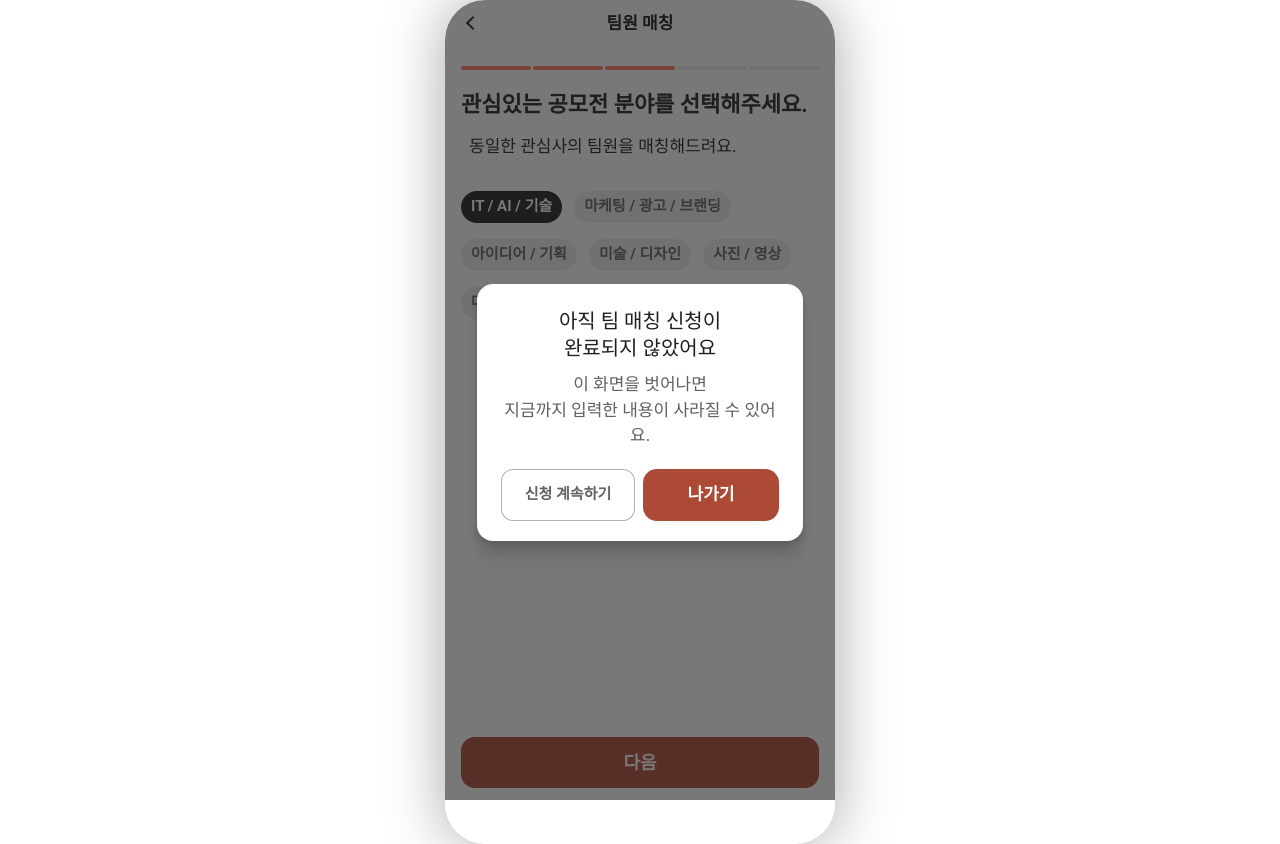
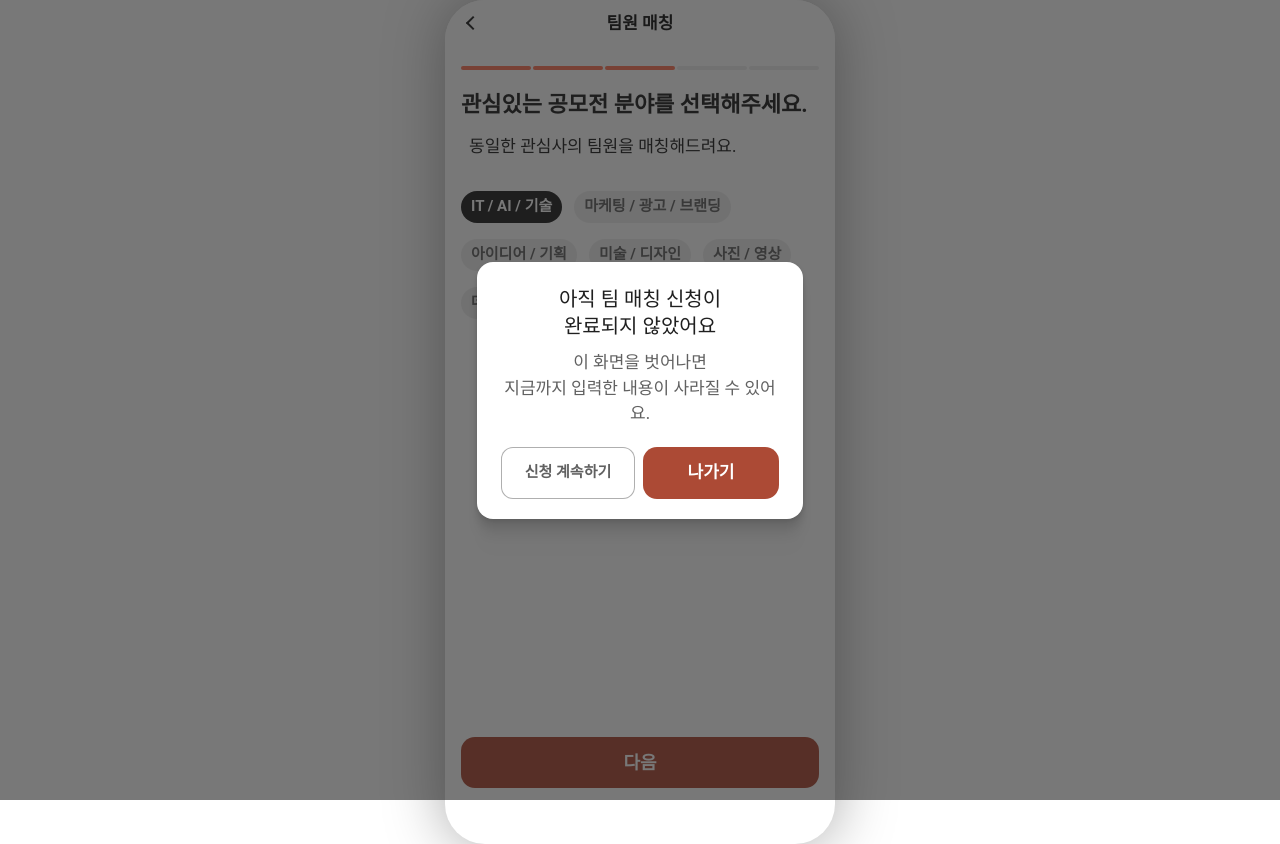
Before and after one commit to IT-Cotato/13th-Gongmozip-FE, a Next.js app: page /team-matching/contest-field in a window 1280 px wide. Both pictures are taken after a click on the button "뒤로가기". Built offline with nearby package versions, Linux system fonts and the light colour scheme.

Commit message:
fix: 공통 Dialog로 팀 매칭 이탈 확인 모달 교체

```diff
--- /dev/null
+++ b/src/components/Dialog.tsx
@@ -0,0 +1,90 @@
+"use client";
+
+import { type ComponentPropsWithoutRef, type RefObject, useEffect, useRef } from "react";
+
+const FOCUSABLE_SELECTOR = [
+  "a[href]",
+  "button:not([disabled])",
+  "textarea:not([disabled])",
+  "input:not([disabled])",
+  "select:not([disabled])",
+  '[tabindex]:not([tabindex="-1"])',
+].join(",");
+
+type DialogProps = Omit<ComponentPropsWithoutRef<"dialog">, "onCancel" | "open"> & {
+  initialFocusRef?: RefObject<HTMLElement | null>;
+  onOpenChange: (open: boolean) => void;
+  open: boolean;
+};
+
+export default function Dialog({
+  children,
+  initialFocusRef,
+  onOpenChange,
+  open,
+  ...props
+}: DialogProps) {
+  const dialogRef = useRef<HTMLDialogElement>(null);
+  const restoreFocusRef = useRef<HTMLElement | null>(null);
+
+  useEffect(() => {
+    const dialog = dialogRef.current;
+
+    if (!dialog) {
+      return;
+    }
+
+    if (open) {
+      restoreFocusRef.current = document.activeElement as HTMLElement | null;
+
+      if (!dialog.open) {
+        dialog.showModal();
+      }
+
+      requestAnimationFrame(() => {
+        const initialFocusTarget =
+          initialFocusRef?.current ?? dialog.querySelector<HTMLElement>(FOCUSABLE_SELECTOR);
+
+        initialFocusTarget?.focus();
+      });
+
+      return;
+    }
+
+    if (dialog.open) {
+      dialog.close();
+    }
+  }, [initialFocusRef, open]);
+
+  useEffect(() => {
+    const dialog = dialogRef.current;
+
+    if (!dialog) {
+      return;
+    }
+
+    const handleClose = () => {
+      onOpenChange(false);
+      restoreFocusRef.current?.focus();
+    };
+
+    dialog.addEventListener("close", handleClose);
+
+    return () => {
+      dialog.removeEventListener("close", handleClose);
+    };
+  }, [onOpenChange]);
+
+  return (
+    <dialog
+      {...props}
+      onCancel={(event) => {
+        event.preventDefault();
+        onOpenChange(false);
+      }}
+      ref={dialogRef}
+    >
+      {children}
+    </dialog>
+  );
+}
--- a/src/components/team-matching/TeamMatchingStepLayout.tsx
+++ b/src/components/team-matching/TeamMatchingStepLayout.tsx
@@ -2,8 +2,9 @@
 
 import Link from "next/link";
 import type { ReactNode } from "react";
-import { useState } from "react";
+import { useRef, useState } from "react";
 
+import Dialog from "@/components/Dialog";
 import TeamMatchingActionBar from "./TeamMatchingActionBar";
 import TeamMatchingHeader from "./TeamMatchingHeader";
 import TeamMatchingProgress from "./TeamMatchingProgress";
@@ -26,6 +27,7 @@ export default function TeamMatchingStepLayout({
   currentStep,
 }: TeamMatchingStepLayoutProps) {
   const [isLeaveConfirmationOpen, setIsLeaveConfirmationOpen] = useState(false);
+  const continueButtonRef = useRef<HTMLButtonElement>(null);
 
   return (
     <main className="fixed left-1/2 top-0 flex h-[851px] max-h-dvh w-full max-w-[390px] -translate-x-1/2 flex-col overflow-hidden bg-white text-[#1F1F1F]">
@@ -37,20 +39,16 @@ export default function TeamMatchingStepLayout({
       <div className="scrollbar-hidden min-h-0 flex-1 overflow-y-auto px-4 pb-5 pt-[21px]">
         {children}
       </div>
-      <TeamMatchingActionBar
-        disabled={actionDisabled}
-        href={actionHref}
-        label={actionLabel}
-      />
+      <TeamMatchingActionBar disabled={actionDisabled} href={actionHref} label={actionLabel} />
 
-      {isLeaveConfirmationOpen ? (
-        <div className="absolute inset-0 z-50 flex h-[844px] w-[390px] items-center justify-center gap-[10px] bg-[rgba(31,31,31,0.60)] px-8">
-          <section
+      <Dialog
         aria-labelledby="leave-confirmation-title"
-            aria-modal="true"
-            className="mb-[19px] flex max-h-[400px] w-full flex-1 flex-col items-center rounded-2xl bg-white px-4 pb-4 pt-2 shadow-[0_53px_15px_0_rgba(0,0,0,0),0_34px_14px_0_rgba(0,0,0,0.01),0_19px_12px_0_rgba(0,0,0,0.05),0_9px_9px_0_rgba(0,0,0,0.09),0_2px_5px_0_rgba(0,0,0,0.10)]"
-            role="dialog"
+        className="fixed left-1/2 top-0 z-50 m-0 hidden h-[844px] max-h-dvh w-full max-w-[390px] -translate-x-1/2 items-center justify-center gap-[10px] overflow-hidden bg-transparent px-8 backdrop:bg-[rgba(31,31,31,0.60)] open:flex"
+        initialFocusRef={continueButtonRef}
+        onOpenChange={setIsLeaveConfirmationOpen}
+        open={isLeaveConfirmationOpen}
       >
+        <section className="mb-[19px] flex max-h-[400px] w-full flex-1 flex-col items-center rounded-2xl bg-white px-4 pb-4 pt-2 shadow-[0_53px_15px_0_rgba(0,0,0,0),0_34px_14px_0_rgba(0,0,0,0.01),0_19px_12px_0_rgba(0,0,0,0.05),0_9px_9px_0_rgba(0,0,0,0.09),0_2px_5px_0_rgba(0,0,0,0.10)]">
           <div className="flex self-stretch flex-col items-start gap-[10px] px-1 py-4">
             <h2
               className="w-full text-center font-[Pretendard] text-[20px] font-medium leading-[135%] text-[#1F1F1F]"
@@ -72,6 +70,7 @@ export default function TeamMatchingStepLayout({
             <button
               className="flex flex-1 self-stretch items-center justify-center rounded-xl border border-[rgba(97,97,97,0.50)] bg-white p-2 text-center font-[Roboto] text-[15px] font-semibold leading-[125%] text-[#616161]"
               onClick={() => setIsLeaveConfirmationOpen(false)}
+              ref={continueButtonRef}
               type="button"
             >
               신청 계속하기
@@ -84,8 +83,7 @@ export default function TeamMatchingStepLayout({
             </Link>
           </div>
         </section>
-        </div>
-      ) : null}
+      </Dialog>
     </main>
   );
 }
```
Lines whose indentation alone changed are shown as unchanged.
